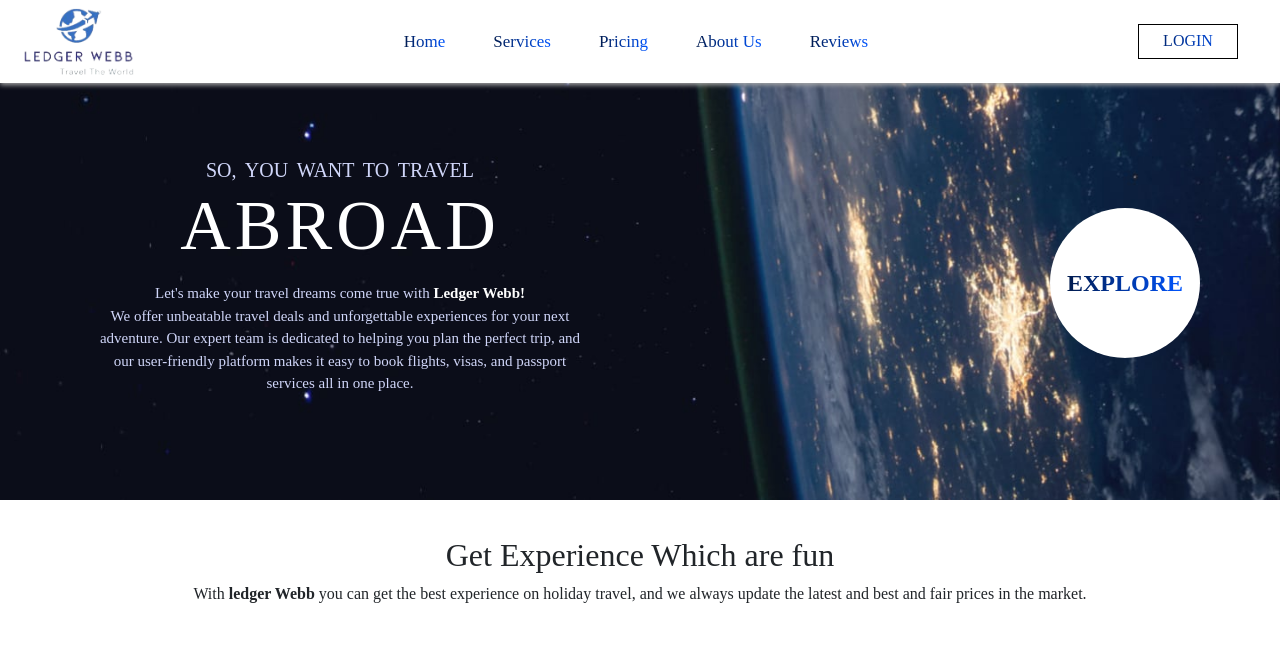
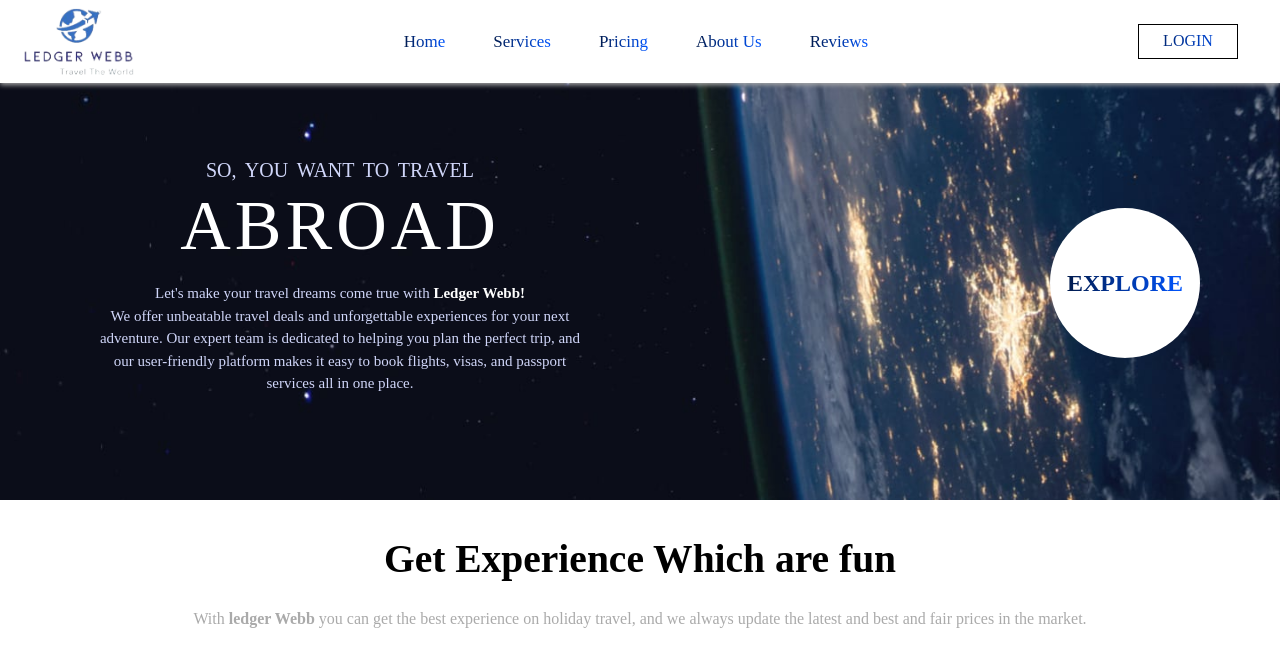
Before and after one commit to Fajarudheen-PA/ledgerWeb-travels-React, a React (Create React App) app: page / in a window 1280 px wide. Shown: the top 666 px of the page. Built offline with nearby package versions, Linux system fonts and the light colour scheme.

Commit message:
updated Overview

```diff
--- a/src/components/Overview/Overview.css
+++ b/src/components/Overview/Overview.css
@@ -13,6 +13,17 @@
   text-align: center;
   width: 100%;
 }
+.overview__main-header {
+  color: #000000;
+  font-weight: 700;
+  margin-bottom: 24px;
+  font-size: calc(28px + 0.9vw);
+}
+.overview__desc {
+  color: #aaaaaa;
+  font-weight: 400;
+}
 .overview__right {
   text-align: center;
+  width: 100%;
 }/*# sourceMappingURL=Overview.css.map */
--- a/src/components/Overview/Overview.js
+++ b/src/components/Overview/Overview.js
@@ -7,8 +7,8 @@ function Overview() {
         <div className="content-wrapper">
             <div className="overview__wrap">
                 <div className="overview__left">
-                  <h2>Get Experience Which are fun</h2>
-                  <p>With <strong>ledger Webb</strong> you can get the best experience on holiday travel, and we always update the latest and best and fair prices in the market. </p>
+                  <h2 className='overview__main-header'>Get Experience Which are fun</h2>
+                  <p className='overview__desc'>With <strong>ledger Webb</strong> you can get the best experience on holiday travel, and we always update the latest and best and fair prices in the market. </p>
                 </div>
                 <div className="overview__right">
 
--- a/src/components/Overview/Overview.scss
+++ b/src/components/Overview/Overview.scss
@@ -15,7 +15,18 @@
         text-align: center;
         width: 100%;
     }
+    &__main-header{
+        color: $color-black;
+        font-weight: $font-bold;
+        margin-bottom: $spacer-4;
+        font-size: calc(28px + 0.9vw);
+    }
+    &__desc{
+        color: $color-grey-2;
+        font-weight: $font-regular;
+    }
     &__right{
         text-align: center;
+        width: 100%;
     }
 }
```
Also changed, not shown: 1 other file (tests, documents, lock files or other folders).
